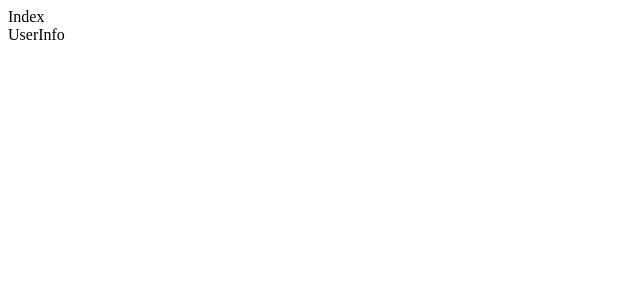
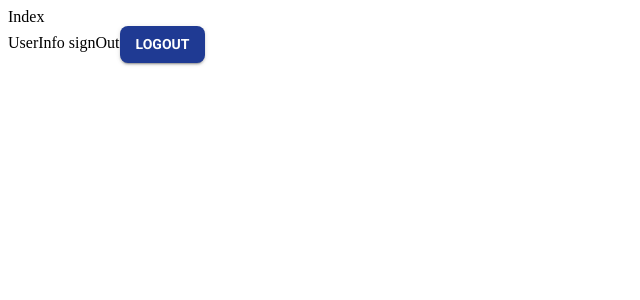
Before and after one commit to JaramilloL/flotilla, a React (Vite) app: page /users in a window 1280 px wide. Shown: the top 300 px of the page, without its empty margins (0-640 px from the left). Built offline with nearby package versions, Linux system fonts and the light colour scheme.

Commit message:
creacion del signOut de usuario

```diff
--- a/src/components/users/UserInfo.tsx
+++ b/src/components/users/UserInfo.tsx
@@ -1,7 +1,39 @@
+import Button from '@mui/material/Button'
+import { useContext } from 'react'
+import { UserContext } from '../../context/UserContext'
+import { useNavigate } from 'react-router-dom'
 
 const UserInfo = () => {
+    const context = useContext(UserContext)
+
+    const { signOutUser } = context || {}
+
+    if(!context) {
+        throw new Error('a fallado')
+    }
+
+    const navigate = useNavigate()
+    //creamos una funcion para cerrar ecion
+    const closeseccion = ()=>{
+        try {
+            if(signOutUser){
+                signOutUser()
+            }
+            navigate('/')
+        } catch (error) {
+            if(error instanceof Error) {
+                console.log(error.message)
+            }
+        }
+    }
   return (
-    <div>UserInfo</div>
+    <div>UserInfo
+        signOut
+
+        <Button variant="contained" color="primary" onClick={closeseccion}>
+          LogOut
+        </Button>
+    </div>
   )
 }
 
--- a/src/context/StateContext.tsx
+++ b/src/context/StateContext.tsx
@@ -56,12 +56,26 @@ const StateContext = ({ children }: StateChildren) => {
     }
   }
 
+  const signOutUser =async()=>{
+    try {
+        const { error } = await supabase.auth.signOut()
+        if(error) {
+            console.log(error.message);
+        }
+    } catch (error) {
+        if(error instanceof Error) {
+            console.log(error.message);
+        }
+    }
+  }
+
   return (
     <UserContext.Provider
       value={{
         signUpUser,
         user,
         sigIn,
+        signOutUser
       }}
     >
       {children}
--- a/src/interfaces/globalTypes.ts
+++ b/src/interfaces/globalTypes.ts
@@ -73,4 +73,5 @@ export interface StateUser{
     signUpUser: (email: string, password: string) => Promise<void>;
     user: User | null;
     sigIn: (email: string, password: string) => Promise<void>;
+    signOutUser: (()=> Promise<void> | undefined);
 }
```
